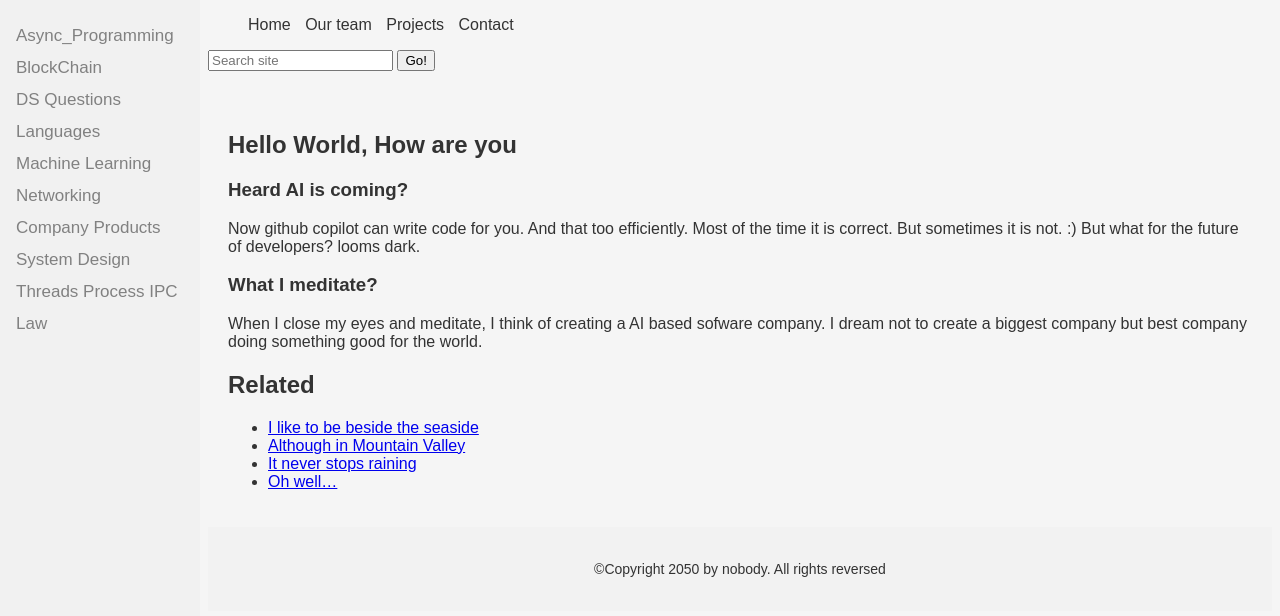
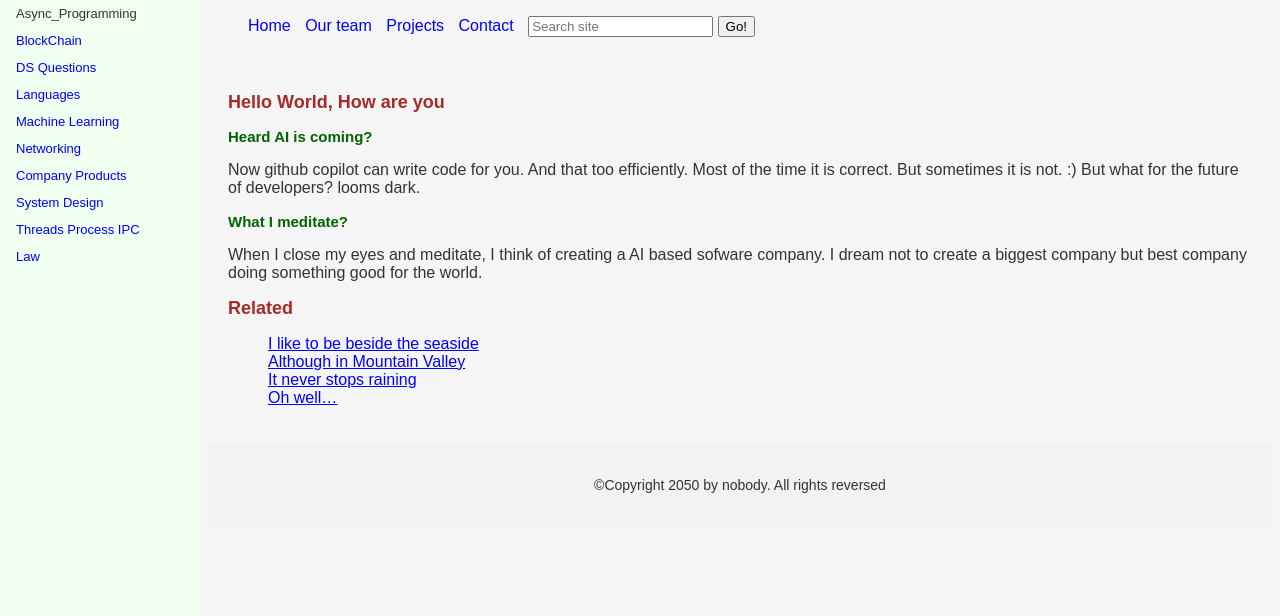
Before and after one commit to code-with-amitk/code-with-amitk.github.io, a Jekyll site: the page docs/index.html, which Jekyll copies as it is, in a window 1280 px wide. Shown: the top 616 px of the page. Built offline with Jekyll 4.4.1, drawn with Linux system fonts in a browser that asks for light colours.

Commit message:
css-changes

```diff
--- a/docs/Law/index.html
+++ b/docs/Law/index.html
@@ -20,7 +20,7 @@
     </nav>
 
     <aside class="sidebar">   <!-- Sidebar -->
-        <a href="/Contract/">Contract</a>
+        <a href="./Contract/">Contract</a>
     </aside>
 </body>
 </html>
--- a/docs/css/styles.css
+++ b/docs/css/styles.css
@@ -11,7 +11,7 @@ body, h1, p, ul, li {
     background-color: #f5f5f5;
   }
 
-  /* Header styles */
+  /*Header styles Start*/
   header {
     background-color: #f2f2f2;
     padding: 20px;
@@ -21,8 +21,19 @@ body, h1, p, ul, li {
     font-size: 24px;
     margin-bottom: 10px;
   }
+  h2 {
+    font-size: 18px;
+    margin-bottom: 10px;
+    color: brown;
+  }
+  h3 {
+    font-size: 15px;
+    margin-bottom: 10px;
+    color:darkgreen;
+  }
+  /*Header styles End*/
 
-  /* Navigation styles */
+  /* Navigation styles start */
   nav {
     margin-bottom: 20px;
   }
@@ -40,6 +51,7 @@ body, h1, p, ul, li {
     text-decoration: none;
     color: #333;
   }
+  /* Navigation styles end */
 
   /* Main content styles */
   main {
@@ -53,7 +65,9 @@ body, h1, p, ul, li {
     text-align: center;
     font-size: 14px;
   }
+  /* Footer styles end */
 
+  /* Table styles Start */
   table {
     border-collapse: collapse;
     /*width: 100%;*/
@@ -72,6 +86,7 @@ body, h1, p, ul, li {
     background-color: #f2f2f2;
     font-size: small;
   }
+  /* Table styles end */
 
 .code-block {
     background-color: #f1f1f1;
@@ -91,26 +106,26 @@ body, h1, p, ul, li {
   background-color: #f1f1f1;
 }
 
-/* Style the sidebar */
+/* sidebar start
+Search: mdn sidebar*/
 .sidebar {
   height: 100%;
   width: 200px;
   position: fixed;
-  z-index: 1;
+  /*z-index: 1;*/
   top: 0;
   left: 0;
-  background-color: #f1f1f1;
-  overflow-x: hidden;
-  padding-top: 20px;
-  font-size: small;
+  background-color:honeydew;
+/*  overflow-x: hidden;
+  padding-top: 20px;*/
+  font-size:small;
 }
 
 
 /* Style the links inside the sidebar */
 .sidebar a {
   padding: 6px 8px 6px 16px;
-  text-decoration: none;
-  font-size: 17px;
+  text-decoration:burlywood;
   color: #818181;
   display: block;
 }
@@ -119,6 +134,8 @@ body, h1, p, ul, li {
 .sidebar a:hover {
   color: #333333;
 }
+/* sidebar end*/
+
 dl {
   margin-top: 0;
 }
@@ -132,3 +149,15 @@ dd {
   font-size: 14px;
   margin-bottom: 20px;
 }
+
+/* li start*/
+li {
+  list-style-type: none;
+}
+/* li start*/
+
+/*a start*/
+a:link {
+  color:blue
+}
+/*a start*/
--- a/docs/index.html
+++ b/docs/index.html
@@ -38,11 +38,13 @@
           <li><a href="#">Our team</a></li>
           <li><a href="#">Projects</a></li>
           <li><a href="#">Contact</a></li>
+          <li>
+            <form>  <!--Search Bar-->
+                <input type="search" name="q" placeholder="Search site" />
+                <input type="submit" value="Go!" />
+            </form>
+           </li>
         </ul>
-        <form>  <!--Search Bar-->
-            <input type="search" name="q" placeholder="Search site" />
-            <input type="submit" value="Go!" />
-        </form>
     </nav>
 
     <aside class="sidebar">   <!-- Sidebar -->
```
